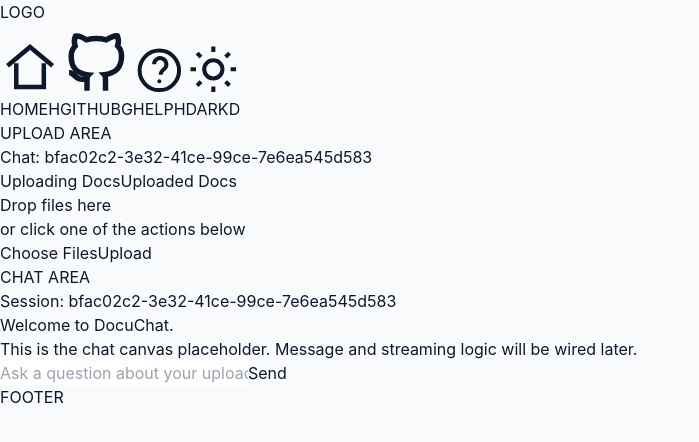
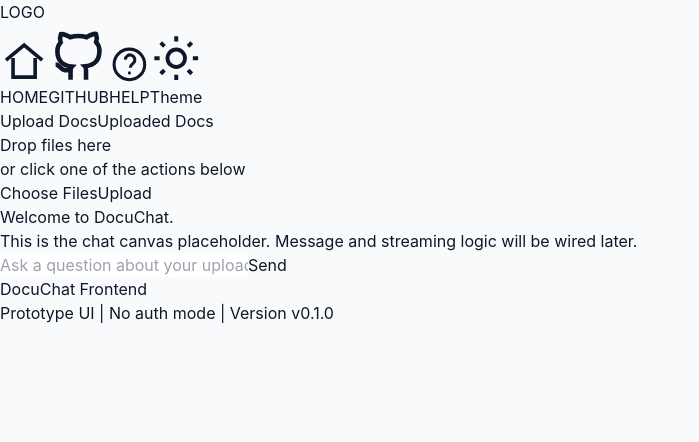
Before and after one commit to EmmanuelM-A/askdocumind-web, a React (Vite) app: page / in a window 1280 px wide. Shown: the top 442 px of the page, without its empty margins (0-699 px from the left). Built offline with nearby package versions, Linux system fonts and the light colour scheme.

Commit message:
refactor(ui): remove chatSessionId prop from ChatArea and DocumentsArea components

```diff
--- a/src/App.tsx
+++ b/src/App.tsx
@@ -66,7 +66,6 @@ export default function App() {
 			<section className="mx-auto grid w-full max-w-7xl flex-1 grid-cols-1 gap-4 px-4 py-5 sm:gap-5 sm:px-6 sm:py-6 lg:grid-cols-2 lg:gap-6 lg:py-7">
 				<div className="order-1 lg:order-2">
 					<DocumentsArea
-						chatSessionId={DEMO_CHAT_SESSION_ID}
 						activeTab={activeTab}
 						onTabChange={setActiveTab}
 						documents={demoDocuments}
@@ -74,7 +73,7 @@ export default function App() {
 				</div>
 
 				<div className="order-2 lg:order-1">
-					<ChatArea chatSessionId={DEMO_CHAT_SESSION_ID} />
+					<ChatArea />
 				</div>
 			</section>
 
--- a/src/components/ChatArea.tsx
+++ b/src/components/ChatArea.tsx
@@ -1,22 +1,10 @@
 import { useState } from "react";
 
-interface ChatAreaProps {
-    chatSessionId: string;
-}
-
-export function ChatArea({ chatSessionId }: ChatAreaProps) {
+export function ChatArea() {
     const [draft, setDraft] = useState("");
 
     return (
         <section className="flex h-full min-h-[22rem] flex-col rounded-[2rem] border border-[var(--color-tertiary)] bg-[var(--color-secondary)] p-4 shadow-sm sm:min-h-[26rem] sm:p-6">
-            <header className="mb-4 flex items-center justify-between">
-                <h2 className="text-sm font-semibold tracking-[0.14em] text-[var(--color-text)] sm:text-base">
-                    CHAT AREA
-                </h2>
-                <span className="rounded-full bg-[var(--color-primary)] px-3 py-1 text-[11px] font-medium text-[var(--color-text)]">
-                    Session: {chatSessionId}
-                </span>
-            </header>
 
             <div className="flex-1 rounded-2xl border border-[var(--color-tertiary)] bg-[var(--color-primary)] p-4 text-sm text-[var(--color-text)]/80">
                 <p className="mb-2 font-medium text-[var(--color-text)]">Welcome to DocuChat.</p>
--- a/src/components/DocumentsArea.tsx
+++ b/src/components/DocumentsArea.tsx
@@ -3,7 +3,6 @@ import type { Document as UploadedDocument } from "@/types/documents.ts";
 type DocumentTab = "upload" | "documents";
 
 interface DocumentsAreaProps {
-    chatSessionId: string;
     activeTab: DocumentTab;
     onTabChange: (tab: DocumentTab) => void;
     documents: UploadedDocument[];
@@ -22,18 +21,9 @@ function statusClass(status: UploadedDocument["processingStatus"]): string {
     }
 }
 
-export function DocumentsArea({ chatSessionId, activeTab, onTabChange, documents }: DocumentsAreaProps) {
+export function DocumentsArea({ activeTab, onTabChange, documents }: DocumentsAreaProps) {
     return (
         <section className="flex h-full min-h-[22rem] flex-col rounded-[2rem] border border-[var(--color-tertiary)] bg-[var(--color-secondary)] p-4 shadow-sm sm:min-h-[26rem] sm:p-6">
-            <header className="mb-4 flex items-center justify-between">
-                <h2 className="text-sm font-semibold tracking-[0.14em] text-[var(--color-text)] sm:text-base">
-                    UPLOAD AREA
-                </h2>
-                <span className="rounded-full bg-[var(--color-primary)] px-3 py-1 text-[11px] font-medium text-[var(--color-text)]">
-                    Chat: {chatSessionId}
-                </span>
-            </header>
-
             <div className="mb-4 grid grid-cols-2 gap-2 rounded-xl bg-[var(--color-primary)] p-1">
                 <button
                     type="button"
@@ -47,7 +37,7 @@ export function DocumentsArea({ chatSessionId, activeTab, onTabChange, documents
                             : "text-[var(--color-text)] hover:bg-[var(--color-tertiary)]"
                     }`}
                 >
-                    Uploading Docs
+                    Upload Docs
                 </button>
                 <button
                     type="button"
--- a/src/components/FooterBar.tsx
+++ b/src/components/FooterBar.tsx
@@ -1,8 +1,9 @@
 export function FooterBar() {
     return (
         <footer className="border-t border-[var(--color-tertiary)] bg-[var(--color-primary)]/85 py-3">
-            <div className="mx-auto w-full max-w-7xl px-4 text-center text-xs font-medium tracking-[0.12em] text-[var(--color-text)] sm:px-6">
-                FOOTER
+            <div className="mx-auto flex w-full max-w-7xl flex-col items-center justify-between gap-1 px-4 text-center text-xs text-[var(--color-text)] sm:flex-row sm:px-6 sm:text-left">
+                <p className="font-medium">DocuChat Frontend</p>
+                <p className="text-[var(--color-text)]/75">Prototype UI | No auth mode | Version v0.1.0</p>
             </div>
         </footer>
     );
--- a/src/components/HeaderBar.tsx
+++ b/src/components/HeaderBar.tsx
@@ -10,7 +10,7 @@ interface HeaderBarProps {
 
 function IconHome() {
     return (
-        <svg aria-hidden="true" viewBox="0 0 24 24" className="h-4 w-4" fill="none" stroke="currentColor" strokeWidth="1.8">
+        <svg aria-hidden="true" viewBox="0 0 24 24" className="h-5 w-5" fill="none" stroke="currentColor" strokeWidth="1.8">
             <path d="M3 11.5 12 4l9 7.5" />
             <path d="M6.5 10.5V20h11V10.5" />
         </svg>
@@ -19,7 +19,7 @@ function IconHome() {
 
 function IconGithub() {
     return (
-        <svg aria-hidden="true" viewBox="0 0 24 24" className="h-4 w-4" fill="none" stroke="currentColor" strokeWidth="1.8">
+        <svg aria-hidden="true" viewBox="0 0 24 24" className="h-5 w-5" fill="none" stroke="currentColor" strokeWidth="1.8">
             <path d="M9 18c-4 1.2-4-2-6-2" />
             <path d="M15 22v-3.1c0-1 .1-1.7-.4-2.2 2.8-.3 5.7-1.4 5.7-6.2 0-1.4-.5-2.5-1.3-3.3.1-.3.6-1.6-.1-3.3 0 0-1.1-.3-3.6 1.3a12.6 12.6 0 0 0-6.6 0C6.2 3.6 5.1 4 5.1 4c-.7 1.7-.2 3-.1 3.3-.8.8-1.3 1.9-1.3 3.3 0 4.8 2.9 5.9 5.7 6.2-.5.5-.5 1.1-.5 2.2V22" />
         </svg>
@@ -28,7 +28,7 @@ function IconGithub() {
 
 function IconHelp() {
     return (
-        <svg aria-hidden="true" viewBox="0 0 24 24" className="h-4 w-4" fill="none" stroke="currentColor" strokeWidth="1.8">
+        <svg aria-hidden="true" viewBox="0 0 24 24" className="h-5 w-5" fill="none" stroke="currentColor" strokeWidth="1.8">
             <circle cx="12" cy="12" r="9" />
             <path d="M9.6 9.2a2.8 2.8 0 1 1 4.8 2c-.9.8-1.8 1.2-1.8 2.8" />
             <circle cx="12" cy="17" r=".9" fill="currentColor" stroke="none" />
@@ -39,14 +39,14 @@ function IconHelp() {
 function IconTheme({ theme }: { theme: "light" | "dark" }) {
     if (theme === "dark") {
         return (
-            <svg aria-hidden="true" viewBox="0 0 24 24" className="h-4 w-4" fill="none" stroke="currentColor" strokeWidth="1.8">
+            <svg aria-hidden="true" viewBox="0 0 24 24" className="h-5 w-5" fill="none" stroke="currentColor" strokeWidth="1.8">
                 <path d="M21 12.8A8.8 8.8 0 1 1 11.2 3 7 7 0 0 0 21 12.8Z" />
             </svg>
         );
     }
 
     return (
-        <svg aria-hidden="true" viewBox="0 0 24 24" className="h-4 w-4" fill="none" stroke="currentColor" strokeWidth="1.8">
+        <svg aria-hidden="true" viewBox="0 0 24 24" className="h-5 w-5" fill="none" stroke="currentColor" strokeWidth="1.8">
             <circle cx="12" cy="12" r="4" />
             <path d="M12 2v2.4M12 19.6V22M4.9 4.9l1.7 1.7M17.4 17.4l1.7 1.7M2 12h2.4M19.6 12H22M4.9 19.1l1.7-1.7M17.4 6.6l1.7-1.7" />
         </svg>
@@ -66,13 +66,12 @@ function NavButton({
         <button
             type="button"
             onClick={onClick}
-            className="inline-flex items-center gap-2 rounded-md border border-[var(--color-tertiary)] px-2.5 py-1.5 text-xs font-medium text-[var(--color-text)] transition hover:border-[var(--color-accent)] hover:text-[var(--color-accent)]"
+            className="inline-flex items-center justify-center gap-2 rounded-md border border-[var(--color-tertiary)] px-3 py-2 text-sm font-medium text-[var(--color-text)] transition hover:border-[var(--color-accent)] hover:text-[var(--color-accent)] sm:px-4 sm:text-base"
         >
-            {icon}
+            <span className="sm:hidden" aria-hidden="true">
+                {icon}
+            </span>
             <span className="hidden sm:inline">{label}</span>
-            <span className="sm:hidden" aria-hidden="true">
-                {label[0]}
-            </span>
         </button>
     );
 }
@@ -100,7 +99,7 @@ export function HeaderBar({
                     <NavButton label="GITHUB" icon={<IconGithub />} onClick={onGithubClick} />
                     <NavButton label="HELP" icon={<IconHelp />} onClick={onHelpClick} />
                     <NavButton
-                        label={theme === "dark" ? "LIGHT" : "DARK"}
+                        label="Theme"
                         icon={<IconTheme theme={theme} />}
                         onClick={onThemeToggle}
                     />
--- a/src/styles/index.css
+++ b/src/styles/index.css
@@ -25,6 +25,7 @@ html,
 body,
 #root {
 	height: 100%;
+	min-width: 320px;
 }
 
 body {
```
